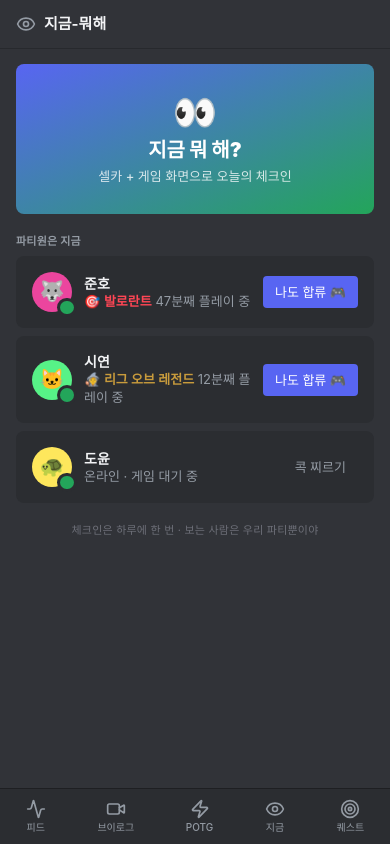
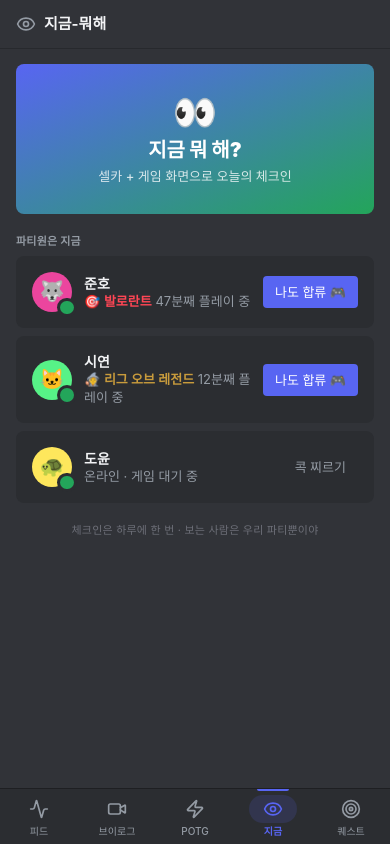
Before and after one commit to seungkyucha/gamelog, a Next.js app: page /now in a window 390 px wide. Built offline with nearby package versions, Linux system fonts and the light colour scheme; a web font is replaced by a local one.

Commit message:
feat: 모바일 하단 탭 활성 상태 인디케이터 강화 (상단 바 + 아이콘 필 + 볼드 라벨)

```diff
--- a/components/AppShell.tsx
+++ b/components/AppShell.tsx
@@ -179,7 +179,7 @@ function MobileNav() {
   const pathname = usePathname();
   const items = CHANNELS.flatMap((g) => g.items).filter((i) => i.href !== "/wrapped");
   return (
-    <nav className="flex h-14 shrink-0 items-center justify-around border-t border-bg-tertiary bg-bg-secondary md:hidden">
+    <nav className="flex h-14 shrink-0 items-stretch justify-around border-t border-bg-tertiary bg-bg-secondary md:hidden">
       {items.map((ch) => {
         const Icon = ch.icon;
         const active = pathname === ch.href;
@@ -187,13 +187,30 @@ function MobileNav() {
           <Link
             key={ch.href}
             href={ch.href}
+            aria-current={active ? "page" : undefined}
             className={cn(
-              "flex flex-col items-center gap-0.5 px-2 py-1 text-txt-muted",
-              active && "text-brand"
+              "relative flex flex-1 flex-col items-center justify-center gap-0.5 transition-colors duration-100",
+              active ? "text-brand" : "text-txt-muted hover:text-txt-normal"
             )}
           >
-            <Icon size={20} />
-            <span className="text-[10px] font-medium">{MOBILE_LABELS[ch.href] ?? ch.name}</span>
+            {/* 활성 인디케이터 바 (Discord 서버 레일의 흰색 pill 변형) */}
+            <span
+              className={cn(
+                "absolute top-0 h-0.5 rounded-b-full bg-brand transition-all duration-200",
+                active ? "w-8 opacity-100" : "w-0 opacity-0"
+              )}
+            />
+            <span
+              className={cn(
+                "flex h-7 w-12 items-center justify-center rounded-full transition-colors duration-200",
+                active && "bg-brand/15"
+              )}
+            >
+              <Icon size={20} />
+            </span>
+            <span className={cn("text-[10px]", active ? "font-bold" : "font-medium")}>
+              {MOBILE_LABELS[ch.href] ?? ch.name}
+            </span>
           </Link>
         );
       })}
```
